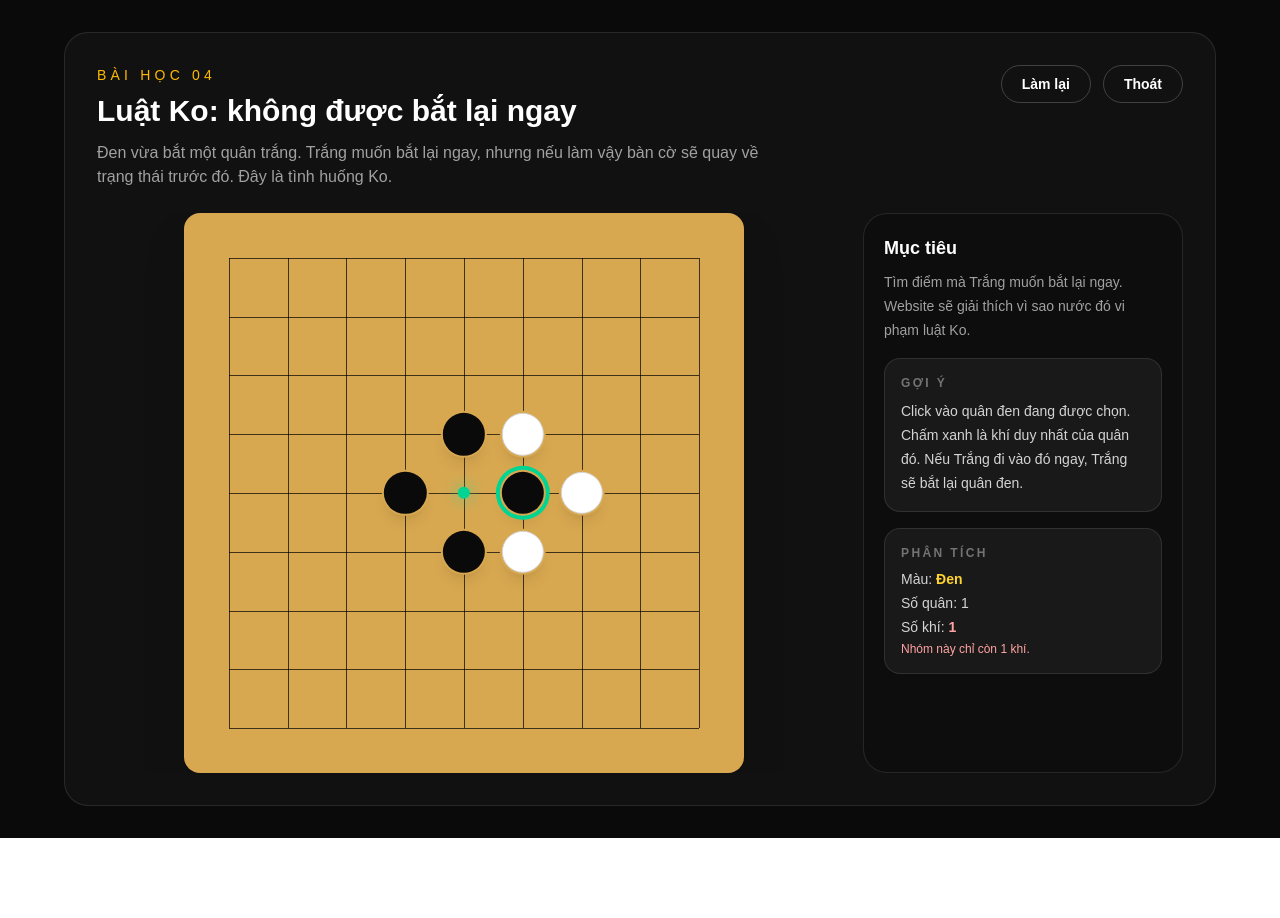
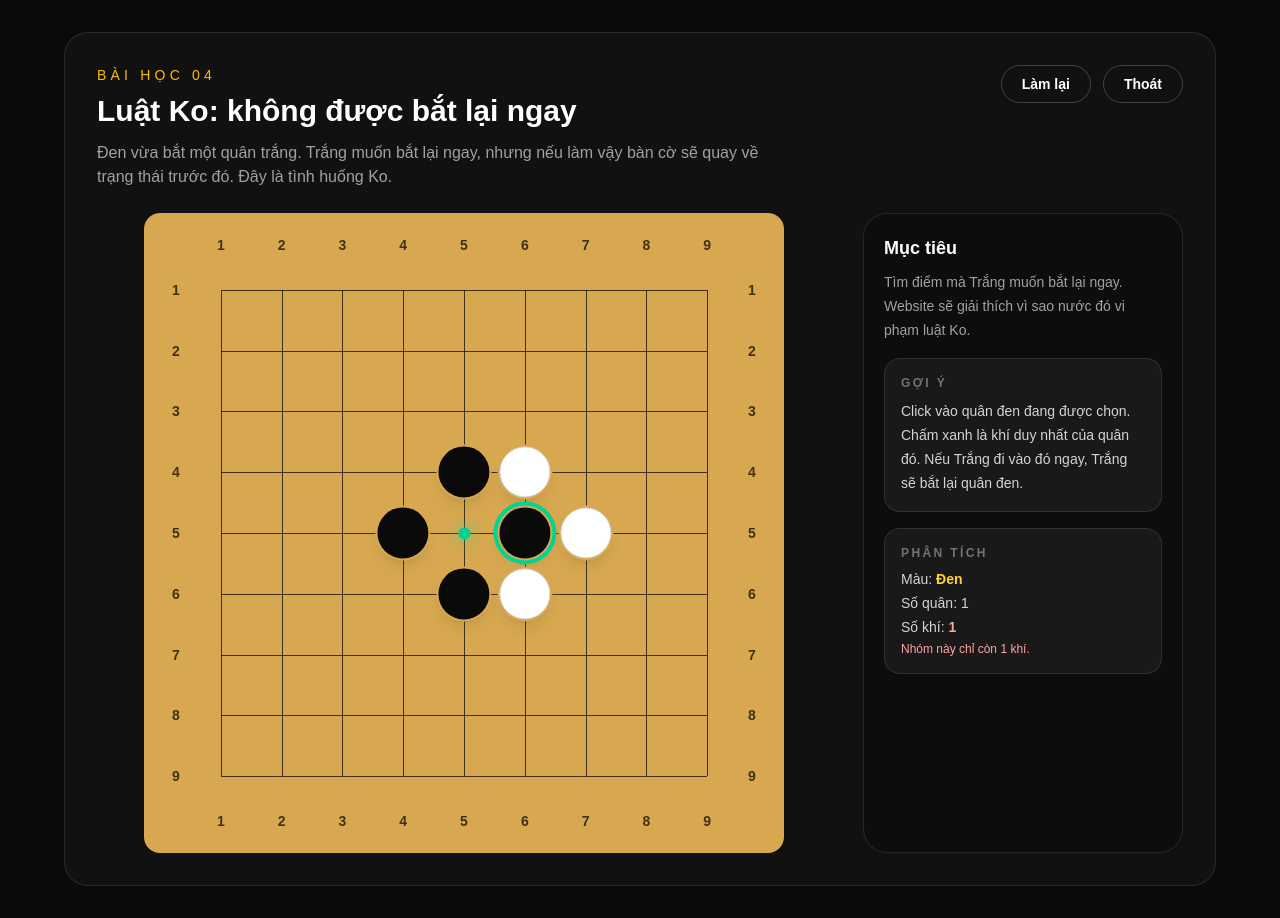
Before and after one commit to lmtvinh/go-vay-ai, a Next.js app: page /learn/ko in a window 1280 px wide. Before the commit the page ends 838 px from the top, so only its background shows below. Built offline with nearby package versions, Linux system fonts and the light colour scheme.

Commit message:
feat: add postion numbers

```diff
--- a/components/goban/BoardGrid.tsx
+++ b/components/goban/BoardGrid.tsx
@@ -1,6 +1,5 @@
 "use client";
 
-import { BOARD_SIZE } from "@/lib/go/board";
 import type { Board } from "@/lib/go/types";
 
 type BoardGridProps = {
@@ -10,7 +9,11 @@ type BoardGridProps = {
     highlightedLibertyKeys?: Set<string>;
     isDisabled?: boolean;
     ariaLabelPrefix?: string;
+    showCoordinates?: boolean;
 };
+
+const BOARD_INSET_PERCENT = 12;
+const BOARD_SPAN_PERCENT = 100 - BOARD_INSET_PERCENT * 2;
 
 export default function BoardGrid({
     board,
@@ -19,31 +22,122 @@ export default function BoardGrid({
     highlightedLibertyKeys = new Set(),
     isDisabled = false,
     ariaLabelPrefix = "Board point",
+    showCoordinates = true,
 }: BoardGridProps) {
+    const size = board.length;
+
+    const indices = Array.from({ length: size }, (_, index) => index);
+
+    function getBoardPositionPercent(index: number) {
+        if (size <= 1) return BOARD_INSET_PERCENT;
+
+        return (
+            BOARD_INSET_PERCENT +
+            (index / (size - 1)) * BOARD_SPAN_PERCENT
+        );
+    }
+
     return (
         <div className="w-full overflow-auto">
-            <div className="relative mx-auto aspect-square w-[min(90vw,560px)] rounded-2xl bg-[#d8a850] shadow-2xl">
-                <div className="absolute inset-[8%]">
-                    {Array.from({ length: BOARD_SIZE }).map((_, index) => (
+            <div className="relative mx-auto aspect-square w-[min(92vw,640px)] rounded-2xl bg-[#d8a850] shadow-2xl">
+                {/* Top coordinates */}
+                {showCoordinates &&
+                    indices.map((index) => (
+                        <span
+                            key={`top-${index}`}
+                            className="absolute text-sm font-bold text-black/70"
+                            style={{
+                                left: `${getBoardPositionPercent(index)}%`,
+                                top: "5%",
+                                transform: "translate(-50%, -50%)",
+                            }}
+                        >
+                            {index + 1}
+                        </span>
+                    ))}
+
+                {/* Bottom coordinates */}
+                {showCoordinates &&
+                    indices.map((index) => (
+                        <span
+                            key={`bottom-${index}`}
+                            className="absolute text-sm font-bold text-black/70"
+                            style={{
+                                left: `${getBoardPositionPercent(index)}%`,
+                                bottom: "5%",
+                                transform: "translate(-50%, 50%)",
+                            }}
+                        >
+                            {index + 1}
+                        </span>
+                    ))}
+
+                {/* Left coordinates */}
+                {showCoordinates &&
+                    indices.map((index) => (
+                        <span
+                            key={`left-${index}`}
+                            className="absolute text-sm font-bold text-black/70"
+                            style={{
+                                left: "5%",
+                                top: `${getBoardPositionPercent(index)}%`,
+                                transform: "translate(-50%, -50%)",
+                            }}
+                        >
+                            {index + 1}
+                        </span>
+                    ))}
+
+                {/* Right coordinates */}
+                {showCoordinates &&
+                    indices.map((index) => (
+                        <span
+                            key={`right-${index}`}
+                            className="absolute text-sm font-bold text-black/70"
+                            style={{
+                                right: "5%",
+                                top: `${getBoardPositionPercent(index)}%`,
+                                transform: "translate(50%, -50%)",
+                            }}
+                        >
+                            {index + 1}
+                        </span>
+                    ))}
+
+                {/* Board lines */}
+                <div
+                    className="absolute"
+                    style={{
+                        left: `${BOARD_INSET_PERCENT}%`,
+                        top: `${BOARD_INSET_PERCENT}%`,
+                        width: `${BOARD_SPAN_PERCENT}%`,
+                        height: `${BOARD_SPAN_PERCENT}%`,
+                    }}
+                >
+                    {indices.map((index) => (
                         <div
                             key={`h-${index}`}
                             className="absolute left-0 right-0 h-px bg-black/70"
                             style={{
-                                top: `${(index / (BOARD_SIZE - 1)) * 100}%`,
+                                top: `${size <= 1 ? 0 : (index / (size - 1)) * 100
+                                    }%`,
                             }}
                         />
                     ))}
 
-                    {Array.from({ length: BOARD_SIZE }).map((_, index) => (
+                    {indices.map((index) => (
                         <div
                             key={`v-${index}`}
                             className="absolute bottom-0 top-0 w-px bg-black/70"
                             style={{
-                                left: `${(index / (BOARD_SIZE - 1)) * 100}%`,
+                                left: `${size <= 1 ? 0 : (index / (size - 1)) * 100
+                                    }%`,
                             }}
                         />
                     ))}
+                </div>
 
+                {/* Stones / clickable points */}
                 {board.map((row, rowIndex) =>
                     row.map((stone, colIndex) => {
                         const pointKey = `${rowIndex},${colIndex}`;
@@ -59,15 +153,20 @@ export default function BoardGrid({
                                 className={`absolute flex -translate-x-1/2 -translate-y-1/2 items-center justify-center rounded-full ${isDisabled ? "cursor-not-allowed" : ""
                                     }`}
                                 style={{
-                                        left: `${(colIndex / (BOARD_SIZE - 1)) * 100
-                                            }%`,
-                                        top: `${(rowIndex / (BOARD_SIZE - 1)) * 100
-                                            }%`,
-                                        width: "9%",
-                                        height: "9%",
+                                    left: `${getBoardPositionPercent(colIndex)}%`,
+                                    top: `${getBoardPositionPercent(rowIndex)}%`,
+                                    width: `${Math.max(
+                                        4,
+                                        72 / size
+                                    )}%`,
+                                    height: `${Math.max(
+                                        4,
+                                        72 / size
+                                    )}%`,
                                 }}
-                                    aria-label={`${ariaLabelPrefix} ${rowIndex + 1
-                                        }, ${colIndex + 1}`}
+                                aria-label={`${ariaLabelPrefix} ${rowIndex + 1}, ${colIndex + 1
+                                    }`}
+                                disabled={isDisabled}
                             >
                                 {isLibertyHighlighted && !stone && (
                                     <span className="h-3 w-3 rounded-full bg-emerald-400 shadow-[0_0_16px_rgba(52,211,153,0.9)]" />
@@ -90,6 +189,5 @@ export default function BoardGrid({
                 )}
             </div>
         </div>
-        </div>
     );
 }
```
Lines whose indentation alone changed are shown as unchanged.
